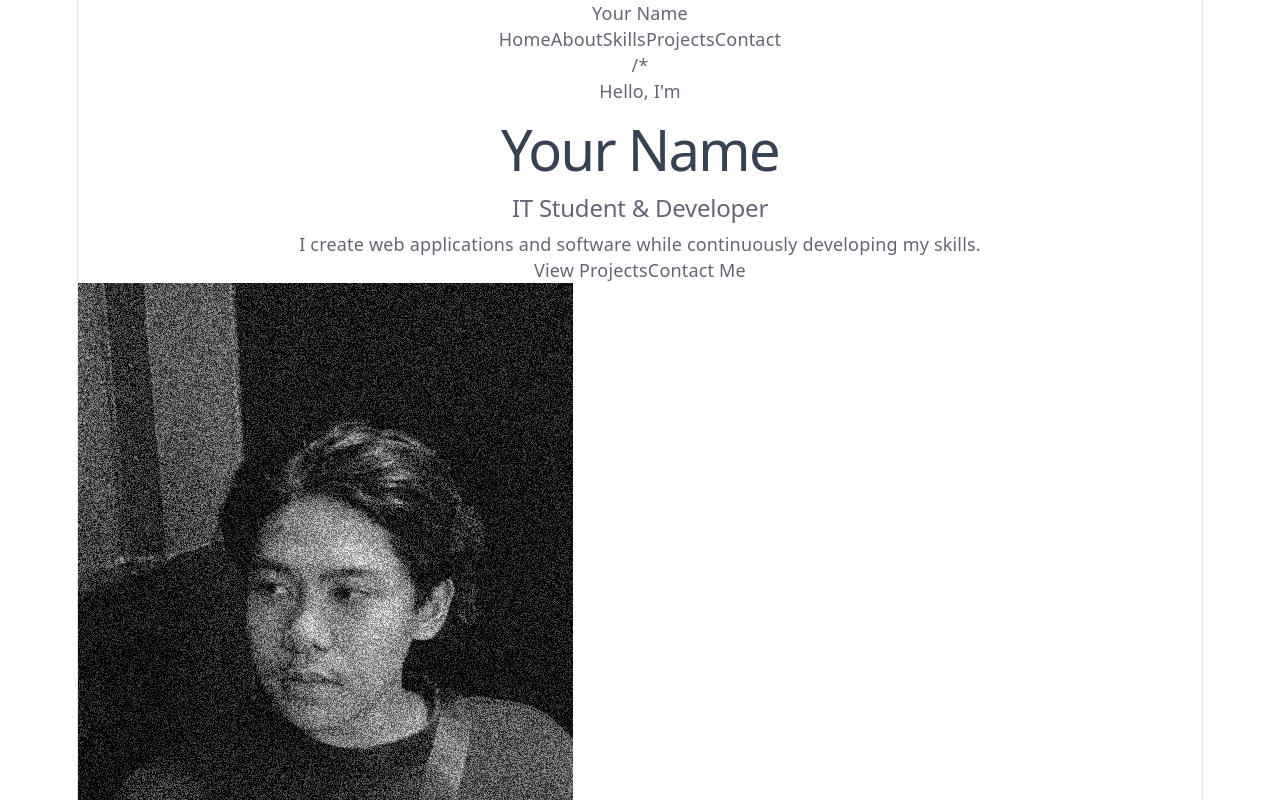
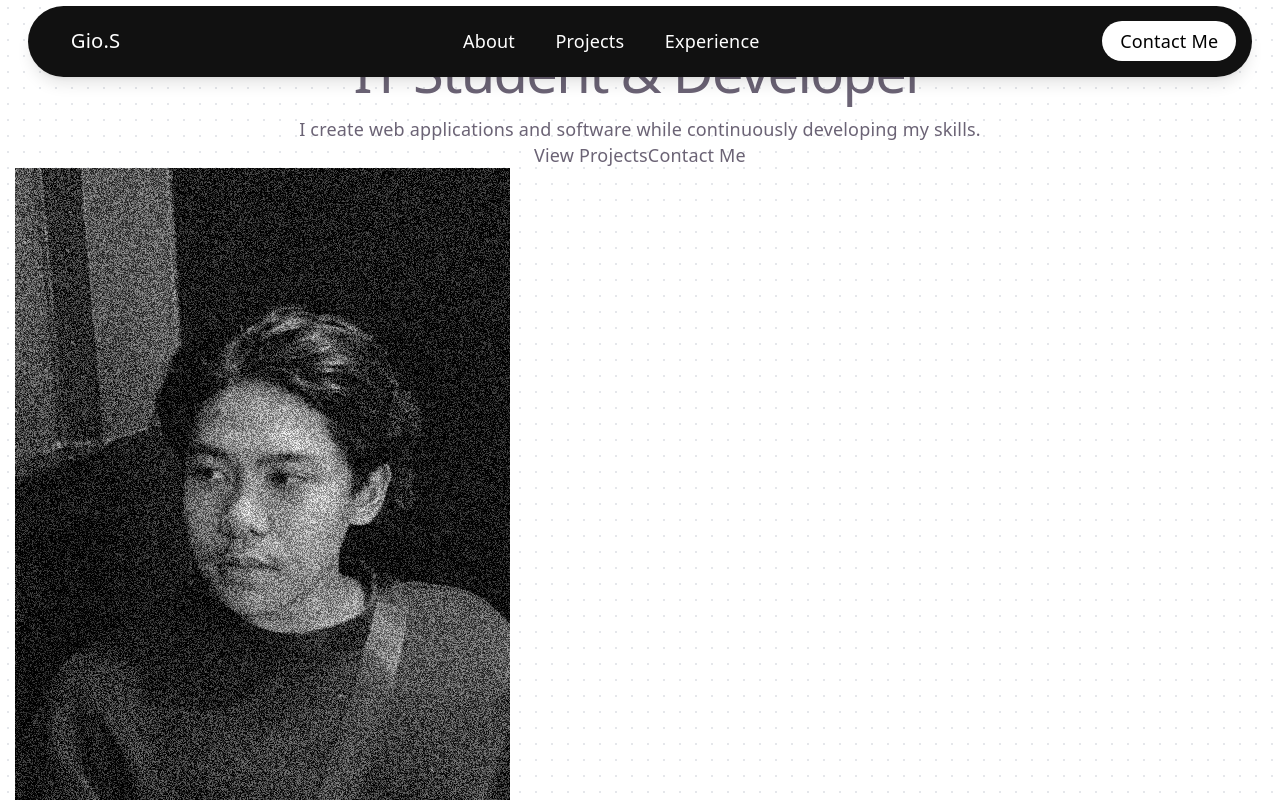
Before and after one commit to GiorenzS/NewPortfolio, a React (Vite) app: page / in a window 1280 px wide. Shown: the top 800 px of the page. Built offline with nearby package versions, Linux system fonts and the light colour scheme.

Commit message:
desktop navbar added

```diff
--- a/src/App.jsx
+++ b/src/App.jsx
@@ -1,8 +1,6 @@
 import Navbar from './components/Navbar';
-
 import Hero from './sections/Hero';
 import About from './sections/About';
-import Skills from './sections/Skills';
 import Projects from './sections/Projects';
 import Contact from './sections/Contact';
 
@@ -14,16 +12,14 @@ function App() {
       <Navbar />
 
       <main>
-    /*
         <Hero />
         <About />
-        <Skills />
         <Projects />
         <Contact />
       </main>
 
       <Footer />
-      */
+
     </>
   );
 }
--- a/src/components/Navbar.jsx
+++ b/src/components/Navbar.jsx
@@ -1,17 +1,50 @@
 function Navbar() {
   return (
-    <nav>
-      <div className="logo">
-        Your Name
+    <nav className="fixed -mt-2.75 left-1/2 z-50 w-280 -translate-x-1/2 p-4">
+
+      <div className="flex items-center justify-between rounded-full bg-[#111111] p-3.5 shadow-lg">
+
+        <a
+          href="#home" className="text-white ml-6 no-underline inline-block transition-transform duration-200 hover:scale-115">
+          <span className="text-lg font-medium">
+            Gio.S
+          </span>
+        </a>
+
+        <div className="hidden items-center gap-9 md:flex ">
+
+          <a
+            href="#about"
+            className="relative text-20px text-white inline-block transition-transform hover:opacity-65 duration-35 after:content-[''] after:absolute after:bottom-0 after:left-0 after:h-px after:w-0 after:bg-white after:transition-all after:duration-300 hover:after:w-full"
+          >
+            About
+          </a>
+
+          <a
+            href="#projects"
+            className="relative text-20px text-white inline-block transition-transform hover:opacity-65 duration-35 after:content-[''] after:absolute after:bottom-0 after:left-0 after:h-px after:w-0 after:bg-white after:transition-all after:duration-300 hover:after:w-full"
+          >
+            Projects
+          </a>
+
+          <a
+            href="#experience"
+            className="relative text-20px text-white inline-block transition-transform hover:opacity-65 duration-35 after:content-[''] after:absolute after:bottom-0 after:left-0 after:h-px after:w-0 after:bg-white after:transition-all after:duration-300 hover:after:w-full"
+          >
+            Experience
+          </a>
+
+        </div>
+
+        <a
+          href="#contact"
+          className="rounded-full bg-[#ffffff] px-4 py-1.5 text-20 text-black transition-transform duration-200 hover:scale-105"
+        >
+          Contact Me
+        </a>
+
       </div>
 
-      <div className="nav-links">
-        <a href="#home">Home</a>
-        <a href="#about">About</a>
-        <a href="#skills">Skills</a>
-        <a href="#projects">Projects</a>
-        <a href="#contact">Contact</a>
-      </div>
     </nav>
   );
 }
--- a/src/sections/About.jsx
+++ b/src/sections/About.jsx
@@ -1,3 +1,6 @@
+import { skills } from '../constants/skills';
+import SkillCard from '../components/SkillCard';
+
 function About() {
   return (
     <section id="about" className="about">
@@ -21,6 +24,19 @@ function About() {
 
       </div>
 
+      <div className="section-heading">
+        <p>What I work with</p>
+        <h2>Skills</h2>
+      </div>
+
+      <div className="skills-list">
+
+        {skills.map((skill) => (
+          <SkillCard key={skill} name={skill} />
+        ))}
+
+      </div>
+
     </section>
   );
 }
--- a/src/sections/Hero.jsx
+++ b/src/sections/Hero.jsx
@@ -6,9 +6,7 @@ function Hero() {
       <div className="hero-content">
         <p>Hello, I'm</p>
 
-        <h1 className="text-gray-700">Your Name</h1>
-
-        <h2>IT Student & Developer</h2>
+        <h1>IT Student & Developer</h1>
 
         <p>
           I create web applications and software while
--- a/src/sections/Skills.jsx
+++ /dev/null
@@ -1,25 +0,0 @@
-import { skills } from '../constants/skills';
-import SkillCard from '../components/SkillCard';
-
-function Skills() {
-  return (
-    <section id="skills" className="skills">
-
-      <div className="section-heading">
-        <p>What I work with</p>
-        <h2>Skills</h2>
-      </div>
-
-      <div className="skills-list">
-
-        {skills.map((skill) => (
-          <SkillCard key={skill} name={skill} />
-        ))}
-
-      </div>
-
-    </section>
-  );
-}
-
-export default Skills;
--- a/src/styles/index.css
+++ b/src/styles/index.css
@@ -1,18 +1,8 @@
 @import "tailwindcss";
-
-@theme {
-  --color-accent: var(--accent);
-  --color-text-h: var(--text-h);
-  --color-text: var(--text);
-  --color-bg: var(--bg);
-  --color-border: var(--border);
-}
 
 :root {
   --text: #6b6375;
   --text-h: #08060d;
-  --bg: #fff;
-  --border: #e5e4e7;
   --code-bg: #f4f3ec;
   --accent: #aa3bff;
   --accent-bg: rgba(170, 59, 255, 0.1);
@@ -42,40 +32,24 @@
   }
 }
 
-@media (prefers-color-scheme: dark) {
-  :root {
-    --text: #9ca3af;
-    --text-h: #f3f4f6;
-    --bg: #16171d;
-    --border: #2e303a;
-    --code-bg: #1f2028;
-    --accent: #c084fc;
-    --accent-bg: rgba(192, 132, 252, 0.15);
-    --accent-border: rgba(192, 132, 252, 0.5);
-    --social-bg: rgba(47, 48, 58, 0.5);
-    --shadow:
-      rgba(0, 0, 0, 0.4) 0 10px 15px -3px, rgba(0, 0, 0, 0.25) 0 4px 6px -2px;
-  }
-
-  #social .button-icon {
-    filter: invert(1) brightness(2);
-  }
-}
 
 body {
   margin: 0;
+  background-color: #ffffff;
+  background-image: radial-gradient(#e5e7eb 1px, transparent 1px);
+  background-size: 16px 16px;
+  min-height: 100vh;
 }
 
+
 #root {
-  width: 1126px;
+  width: 1250px;
   max-width: 100%;
   margin: 0 auto;
   text-align: center;
-  border-inline: 1px solid var(--border);
   min-height: 100svh;
   display: flex;
   flex-direction: column;
-  box-sizing: border-box;
 }
 
 h1,
```
